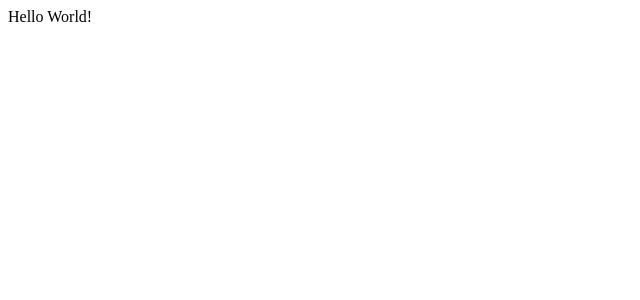
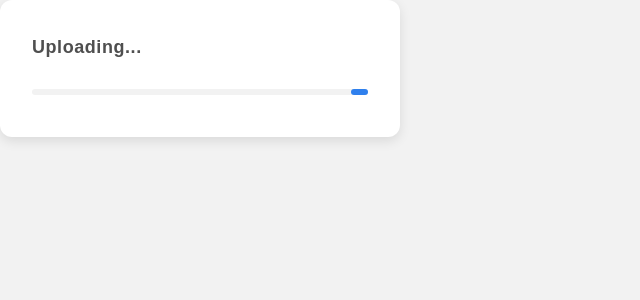
Before and after one commit to mohamedTaiebBsf/image-uploader, a React (Create React App) app in the folder client/: page / in a window 1280 px wide. Shown: the top 300 px of the page, without its empty margins (0-640 px from the left). Built offline with nearby package versions, Linux system fonts and the light colour scheme.

Commit message:
Add loading component

```diff
--- a/client/package.json
+++ b/client/package.json
@@ -13,6 +13,7 @@
     "react": "^18.0.0",
     "react-dom": "^18.0.0",
     "react-scripts": "5.0.1",
+    "styled-components": "^5.3.5",
     "typescript": "^4.6.3",
     "web-vitals": "^2.1.4"
   },
@@ -39,5 +40,8 @@
       "last 1 firefox version",
       "last 1 safari version"
     ]
+  },
+  "devDependencies": {
+    "@types/styled-components": "^5.1.25"
   }
 }
--- a/client/src/App.tsx
+++ /dev/null
@@ -1,7 +0,0 @@
-import React from "react";
-
-function App() {
-  return <div>Hello World!</div>;
-}
-
-export default App;
--- /dev/null
+++ b/client/src/app/index.tsx
@@ -0,0 +1,16 @@
+import React from "react";
+import GlobalStyle from "./styles";
+import Loading from "../components/loading";
+
+function App() {
+  return (
+    <React.Fragment>
+      <GlobalStyle />
+      <div>
+        <Loading />
+      </div>
+    </React.Fragment>
+  );
+}
+
+export default App;
--- /dev/null
+++ b/client/src/app/styles.ts
@@ -0,0 +1,30 @@
+import { createGlobalStyle } from "styled-components";
+
+const GlobalStyle = createGlobalStyle`
+@import url('https://fonts.googleapis.com/css2?family=Poppins:wght@500&display=swap');
+
+:root {
+  --white: #fff;
+  --blue: #2F80ED;
+  --bg: #F2F2F2;
+  --text: #4F4F4F;
+}
+
+*,
+*::before,
+*::after {
+  box-sizing: border-box;
+  margin: 0;
+  padding: 0;
+}
+
+body {
+    font-family: 'Poppins', sans-serif;
+    background-color: var(--bg);
+    color: var(--text);
+    font-weight: 500;
+    line-height: 1.3;
+}
+`;
+
+export default GlobalStyle;
--- /dev/null
+++ b/client/src/components/loading/index.tsx
@@ -0,0 +1,15 @@
+import React from "react";
+import { Container, Inner, Outer, Title } from "./styles";
+
+const Loading = () => {
+  return (
+    <Container>
+      <Title>Uploading...</Title>
+      <Outer>
+        <Inner />
+      </Outer>
+    </Container>
+  );
+};
+
+export default Loading;
--- /dev/null
+++ b/client/src/components/loading/styles.ts
@@ -0,0 +1,61 @@
+import styled, { keyframes } from "styled-components";
+
+const loadAnimation = keyframes`
+  0% {
+    left:0%;
+    right:100%;
+    width:0%;
+  }
+  10% {
+    left:0%;
+    right:75%;
+    width:25%;
+  }
+  90% {
+    right:0%;
+    left:75%;
+    width:25%;
+  }
+  100% {
+    left:100%;
+    right:0%;
+    width:0%;
+  }
+`;
+
+const Container = styled.div`
+  max-width: 400px;
+  padding: 36px 32px 42px;
+  background-color: var(--white);
+  border-radius: 12px;
+  box-shadow: 0px 4px 12px rgba(0, 0, 0, 0.1);
+`;
+
+const Title = styled.h1`
+  font-size: 18px;
+  letter-spacing: 0.56px;
+  margin-bottom: 30px;
+`;
+
+const Outer = styled.div`
+  width: 100%;
+  height: 6px;
+  background-color: var(--bg);
+  border-radius: 8px;
+  position: relative;
+`;
+
+const Inner = styled.div`
+  position: absolute;
+  top: 0;
+  right: 100%;
+  bottom: 0;
+  left: 0;
+  width: 0;
+  height: 100%;
+  background-color: var(--blue);
+  border-radius: 8px;
+  animation: ${loadAnimation} 1s linear infinite;
+`;
+
+export { Container, Title, Outer, Inner };
```
Also changed, not shown: client/src/index.tsx (+5 -5 lines), 1 other file (tests, documents, lock files or other folders).
